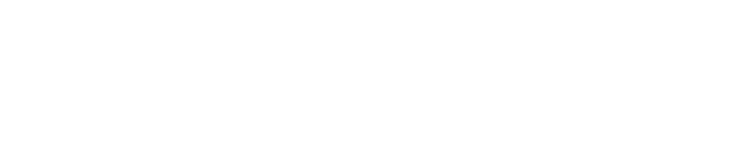
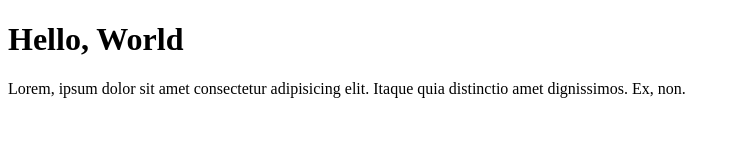
Before and after one commit to Harshilhk/Sample-Project, a plain HTML site: page index.html in a window 1280 px wide. Shown: the whole page, without its empty margins (0-740 px from the left). Drawn offline with Linux system fonts and the light colour scheme.

Commit message:
Second commit

```diff
--- a/index.html
+++ b/index.html
@@ -6,5 +6,11 @@
     <meta name="viewport" content="width=device-width, initial-scale=1.0" />
     <title>Document</title>
   </head>
-  <body></body>
+  <body>
+    <h1>Hello, World</h1>
+    <p>
+      Lorem, ipsum dolor sit amet consectetur adipisicing elit. Itaque quia
+      distinctio amet dignissimos. Ex, non.
+    </p>
+  </body>
 </html>
```
